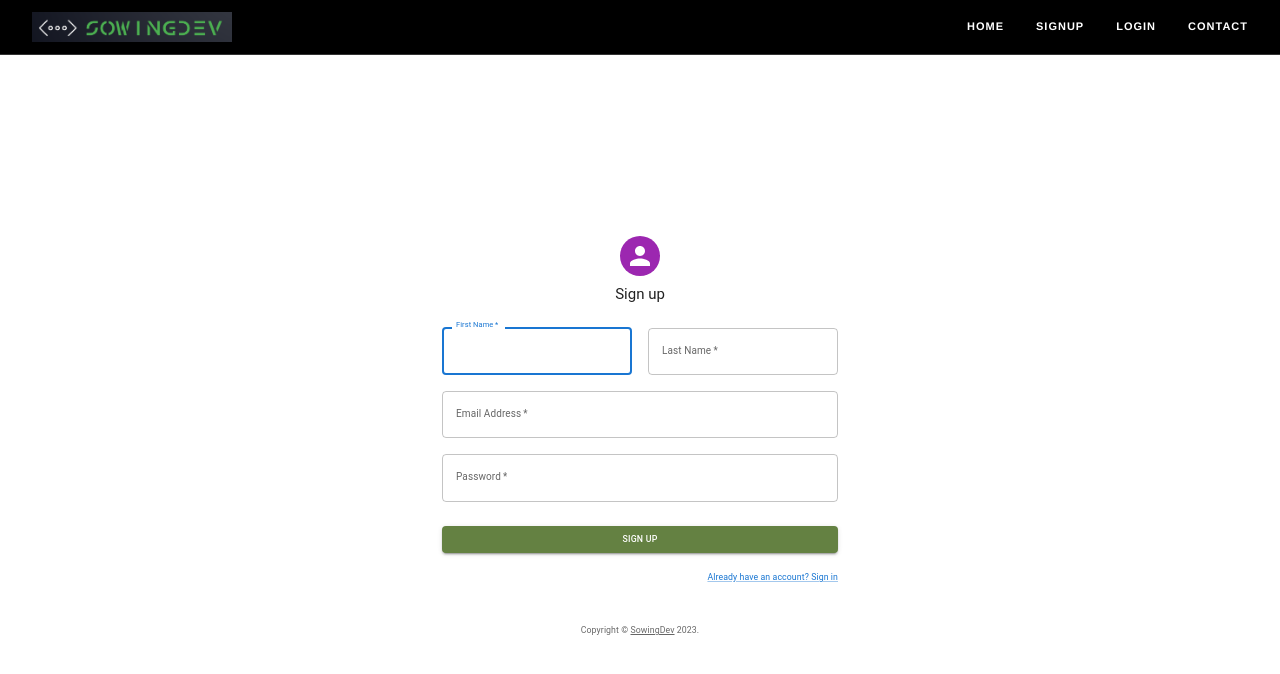
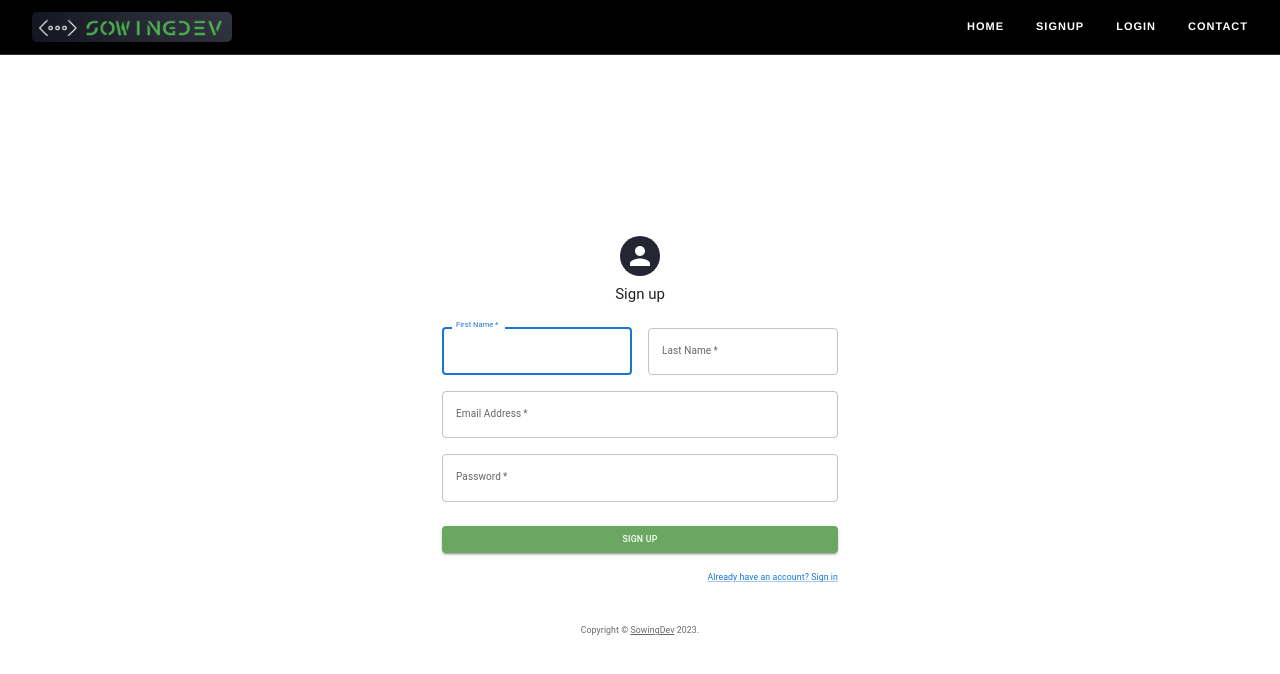
Before and after one commit to alejandrochang/sowingdevfs, a Next.js app in the folder sowingdev/: page /signup in a window 1280 px wide. Shown: the top 674 px of the page. Built offline with nearby package versions, Linux system fonts and the light colour scheme.

Commit message:
feat(sd): styling updates sign up

```diff
--- a/sowingdev/src/app/components/Navigation.tsx
+++ b/sowingdev/src/app/components/Navigation.tsx
@@ -14,7 +14,8 @@ const Navigation: React.FC = () => {
                 src={SowingDevWord}
                 width={200}
                 height={100}
-                alt="SowingDev Logo"
+                alt="Sowing Dev Logo"
+                style={{ borderRadius: '5px'}}
               />
             </a>
           </div>
--- a/sowingdev/src/app/signup/page.tsx
+++ b/sowingdev/src/app/signup/page.tsx
@@ -68,7 +68,7 @@ function SignUp() {
             sx={AlertStyle}>
             {errorText}
           </Alert>}
-          <Avatar sx={{ m: 1, bgcolor: 'secondary.main' }}>
+          <Avatar sx={{ m: 1, bgcolor: '#242631' }}>
           </Avatar>
           <Typography component="h1" variant="h5">
             Sign up
@@ -127,7 +127,7 @@ function SignUp() {
               </Grid>
             </Grid>
             <Button
-              style={{ backgroundColor: '#648142' }}
+              style={{ backgroundColor: '#6AA761' }}
               type="submit"
               fullWidth
               variant="contained"
```
